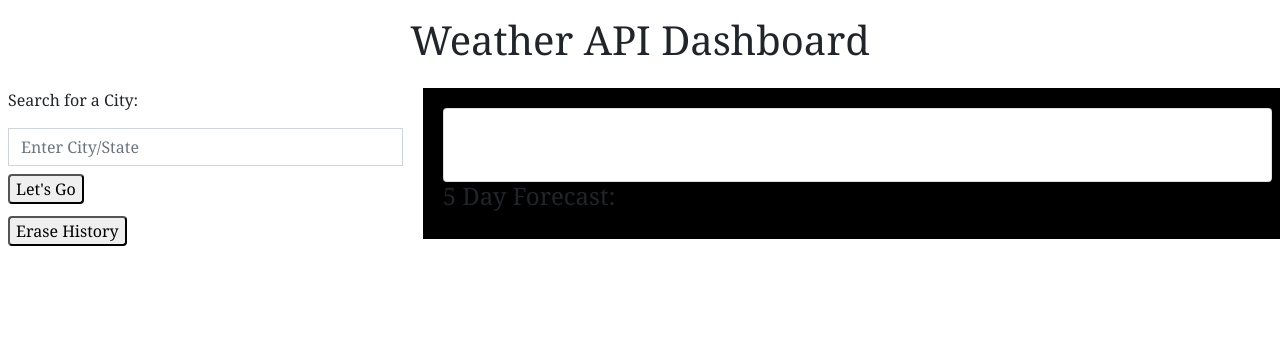
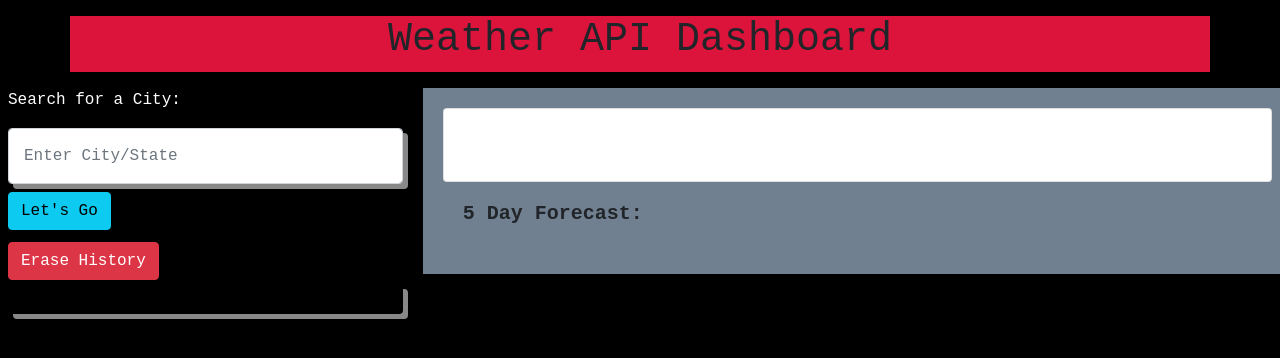
Before and after one commit to Pietroxero/What_Weather, a plain HTML site: page index.html in a window 1280 px wide. Drawn offline with nearby package versions, Linux system fonts and the light colour scheme.

Commit message:
added styles to the page

```diff
--- a/assets/css/style.css
+++ b/assets/css/style.css
@@ -1,6 +1,9 @@
 *{
-  font-family:Cambria, Cochin, Georgia, Times, 'Times New Roman', serif;
+  font-family:monospace, Cambria, Cochin, Georgia, Times, 'Times New Roman', serif;
+
 }
+
+
 
 /* p{
   font-weight: bold;
--- a/assets/js/script.js
+++ b/assets/js/script.js
@@ -198,9 +198,9 @@ var dayIcon = "https://openweathermap.org/img/wn/" + stormData.list[i].weather[0
 var iconImg = $("<img>").attr('src', dayIcon);
 
 temperature = (stormData.list[i].main.temp);
-var weekTemp = $("<p>").html("Temp" + temperature + "\xB0F");
-var weekHum = $("<p>").html("Humidity" + stormData.list[i].main.humidity + "%");
-var weekWind = $("<p>").html("Wind Speed" + stormData.list[i].wind.speed + "MPH");
+var weekTemp = $("<p>").html("Temp: " + temperature + "\xB0F");
+var weekHum = $("<p>").html("Humidity: " + stormData.list[i].main.humidity + "%");
+var weekWind = $("<p>").html("Wind Speed: " + stormData.list[i].wind.speed + "MPH");
 
 
 div.append(headerDay);
--- a/index.html
+++ b/index.html
@@ -18,11 +18,11 @@
     <title>Weather API Dashboard</title>
   </head>
 
-  <body>
-    <header id="weatherContainer" class="container mb-3 mt-3">
-      <div id="weather" class="row">
-        <div id="title" class="col-12 title text-center font-weight-bold">
-          <h1>Weather API Dashboard</h1>
+  <body style="background-color: black;">
+    <header id="weatherContainer" class="container mb-3 mt-3" style="background-color: crimson;">
+      <div id="weather" class="row" >
+        <div id="title" class="col-12 title text-center font-weight-bold" >
+          <h1 >Weather API Dashboard</h1>
         </div>
       </div>
     </header>
@@ -34,32 +34,34 @@
             id="searchAreaContainer"
             class="mx-2 font-weight-bold text-left"
           >
-            <p>Search for a City:</p>
+            <p style="color: white;">Search for a City:</p>
             <div>
               <input
                 id="searchArea"
                 type="search"
-                class="form-control rounded-0"
+                class="form-control rounded "
                 placeholder="Enter City/State"
+                style="  box-shadow: 5px 5px #888888; padding: 15px;
+                "
               />
               <button
-                class="my-1 mt-2 rounded userBtn"
+                class="my-1 mt-2 rounded userBtn btn btn-info"
                 id="searchBtn"
                 type="button"
               >
                 Let's Go
               </button>
               <br>
-              <button class = 'my-1 mt-2 rounded' id='clearhistoryBtn'>Erase History</button>
+              <button type ="button" class = 'btn btn-danger my-1 mt-2 rounded' id='clearhistoryBtn'>Erase History</button>
 
-              <div class="list-group" id="searchHistory"></div>
+              <div class="list-group" id="searchHistory" style="  box-shadow: 5px 5px #888888; padding: 15px"></div>
             </div>
 
 
             </div>
         </div>
 
-        <div class="col-md-8 col-sm-12 h-50" style="background-color: black; padding: 20px;">
+        <div class="col-md-8 col-sm-12 h-50" style="background-color: slategray; padding: 20px;">
           <div id="stormData">
             <div id="stormCurrently" class="border-light">
               <div class="card">
@@ -78,8 +80,8 @@
 
 
 
-            <div id="storm5Day">
-              <h4>5 Day Forecast:</h4>
+            <div id="storm5Day" style="padding: 20px;">
+              <h5><strong>5 Day Forecast: </strong></h5>
               <div>
                 <div
                   id="fiveForecast"
@@ -94,52 +96,3 @@
     <script src="./assets/js/script.js"></script>
   </body>
 </html>
-
-<!-- <form class="row g-3">
-                <div class="col-auto">
-                  <input type="text" readonly class="form-control-plaintext" value="Search for a City:">
-                </div>
-                <div class="col-auto">
-                  <label for="input2" class="visually-hidden">Enter City/State</label>
-                  <input type="cityLookup" class="form-control" id="cityStateLookup" placeholder="Enter City/State">
-                </div>
-                <div class="col-auto">
-                  <button type="submit" class="btn btn-primary mb-3">Let's Go</button>
-                </div>
-              </form> -->
-
-<!-- <div class = 'border border-dark' id ='currentPlace'>
-                    <div class="card">
-                        <div class="card-body">
-                    <h1 class='mx-2 display-6 card-title' id='travel'>Enter City</h1>
-                    <img class='mx-3' id ='icon' src='' alt=''>
-                    <p class='mx-3'id='temp'>Current Temp:</p>
-                    <p class='mx-3'id ='wind'>Wind:</p>
-                    <p class='mx-3'id ='humidity'>Humidity:</p>
-                </div>
-                </div>
-            </div>
-
-            <div id ='futureDays'>
-                <h4>5 Day Forecast:</h4>
-                <div>
-                    <div id="fiveForecast" class="d-flex justify-content-between"></div>
-                </div>
-            </div>
-
-        </div> -->
-
-<!-- <div class ='row border-bottom pb-2' id = 'search'>
-                    <h1 class ='display-6' id='userSearches'><strong>Search for a City:</strong></h1>
-
-                    <input class ='rounded border-1'type = 'text' id ="userInput" placeholder="Enter City/State"/>
-                    <br>
-                    <button class = 'my-1 mt-2 rounded' id ="searchBtn" type ="button">Let's Go</button>
-                    <div class="card mt-5" id="userSearchrecent">
-                        <h1 class ='display-6' id='historySearch'>Historically Searched:</h1>
-                        <ul class="list-group list-group-flush" id="user-recent-list">
-                         </ul>
-                         <button class = 'my-1 mt-2 rounded' id='clearhistoryBtn'>Erase History</button>
-                      </div>
-
-                </div> -->
```
